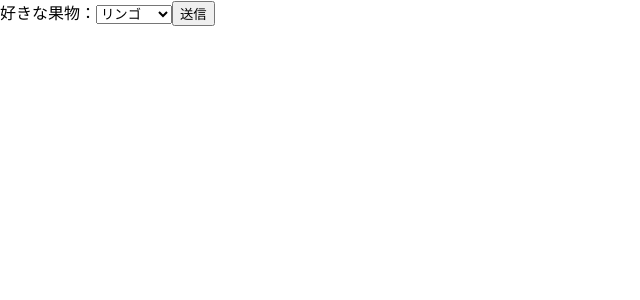
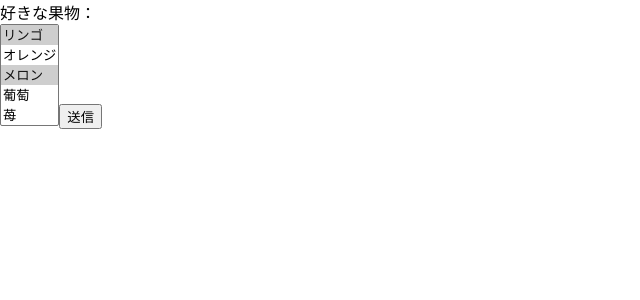
Before and after one commit to rasclass/react_practice, a React (Create React App) app: page / in a window 1280 px wide. Shown: the top 300 px of the page, without its empty margins (0-640 px from the left). Built offline with nearby package versions, Linux system fonts and the light colour scheme.

Commit message:
リストボックス

```diff
--- /dev/null
+++ b/src/MyList.js
@@ -0,0 +1,50 @@
+import React, {Component} from 'react';
+
+export default class MyList extends Component{
+    constructor(props){
+        super(props);
+
+        this.state = {
+            fruit:['apple', 'melon'],
+        };
+
+        this.handleChangeList = this.handleChangeList.bind(this);
+        this.show = this.show.bind(this);
+    }
+
+    handleChangeList(e) {
+        const data = [];
+
+        const opts = e.target.options;
+
+        for(let i = 0;i < opts.length;i++){
+            if(opts[i].selected){
+                data.push(opts[i].value);
+            }
+        }
+
+        this.setState({
+            [e.target.name]: data
+        });
+    }
+
+    show(){
+        console.log(`好きな果物：${this.state.fruit}`);
+    }
+
+    render(){
+        return(
+            <form>
+                <label htmlFor="fruit">好きな果物：</label><br/>
+                <select id="fruit" name="fruit" value={this.state.fruit} size="5" multiple={true} onChange={this.handleChangeList} >
+                    <option value="apple">リンゴ</option>
+                    <option value="orange">オレンジ</option>
+                    <option value="melon">メロン</option>
+                    <option value="grape">葡萄</option>
+                    <option value="strawberry">苺</option>
+                </select>
+                <button type="button" onClick={this.show}>送信</button>
+            </form>
+        );
+    }
+}
--- a/src/index.js
+++ b/src/index.js
@@ -2,10 +2,10 @@ import React from 'react';
 import ReactDOM from 'react-dom';
 import './index.css';
 import * as serviceWorker from './serviceWorker';
-import MySelect from './MySelect'
+import MyList from './MyList'
 
 ReactDOM.render(
-  <MySelect />,
+  <MyList />,
   document.getElementById('root')
 );
 
```
